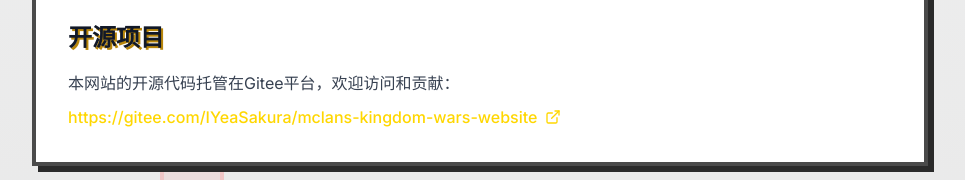
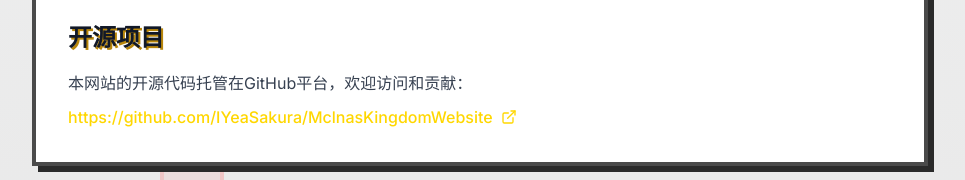
Before and after one commit to IYeaSakura/MclnasKingdomWebsite, a React (Vite) app: page /contact in a window 1280 px wide. Shown: the part 1151-1331 px from the top of the page, without its empty margins (160-1125 px from the left). Built offline with nearby package versions, Linux system fonts and the light colour scheme.

Commit message:
chore: 将代码仓库从Gitee迁移到GitHub
更新所有相关文件和链接，将项目托管平台从Gitee迁移至GitHub

```diff
--- a/src/pages/ContactPage.tsx
+++ b/src/pages/ContactPage.tsx
@@ -175,14 +175,14 @@
               开源项目
             </h2>
             <div className="text-gray-700 space-y-2 leading-relaxed">
-              <p>本网站的开源代码托管在Gitee平台，欢迎访问和贡献：</p>
+              <p>本网站的开源代码托管在GitHub平台，欢迎访问和贡献：</p>
               <a
-                href="https://gitee.com/IYeaSakura/mclans-kingdom-wars-website"
+                href="https://github.com/IYeaSakura/MclnasKingdomWebsite"
                 target="_blank"
                 rel="noopener noreferrer"
                 className="inline-flex items-center gap-2 text-[#FFD700] hover:text-[#CC9900] font-medium transition-colors mt-4"
               >
-                <span>https://gitee.com/IYeaSakura/mclans-kingdom-wars-website</span>
+                <span>https://github.com/IYeaSakura/MclnasKingdomWebsite</span>
                 <ExternalLink className="w-4 h-4" />
               </a>
             </div>
--- a/src/sections/Footer.tsx
+++ b/src/sections/Footer.tsx
@@ -221,7 +221,7 @@
               © 2026 王国之争 × SAKURAIN。保留所有权利。
             </p>
             <a
-              href="https://gitee.com/IYeaSakura/mclans-kingdom-wars-website"
+              href="https://github.com/IYeaSakura/MclnasKingdomWebsite"
               target="_blank"
               rel="noopener noreferrer"
               className="flex items-center gap-2 text-[#E8E8E8] hover:text-[#FFD700] transition-colors font-medium"
--- a/src/sections/LogsReaderIntro.tsx
+++ b/src/sections/LogsReaderIntro.tsx
@@ -120,7 +120,7 @@
                     访问日志分析器
                   </button>
                   <button
-                    onClick={() => window.open('https://gitee.com/IYeaSakura/mclans-log-analyzer', '_blank')}
+                    onClick={() => window.open('https://github.com/IYeaSakura/MclansLogsAnalyzer', '_blank')}
                     className="group px-6 py-3 text-base font-bold rounded-lg border-4 border-[#2A2A2A] text-white bg-[#6A6A6A] hover:bg-[#7A7A7A] hover:border-[#4A4A4A] hover:-translate-y-0.5 transition-all duration-200"
                     style={{ boxShadow: '6px 6px 0 #2A2A2A' }}
                   >
@@ -356,7 +356,7 @@
                     <ArrowRight className="w-4 h-4 ml-2 inline" />
                   </button>
                   <button
-                    onClick={() => window.open('https://gitee.com/IYeaSakura/mclans-log-analyzer', '_blank')}
+                    onClick={() => window.open('https://github.com/IYeaSakura/MclansLogsAnalyzer', '_blank')}
                     className="group px-8 py-4 text-base font-bold rounded-lg border-4 border-[#2A2A2A] text-white bg-[#6A6A6A] hover:bg-[#7A7A7A] hover:border-[#4A4A4A] hover:-translate-y-0.5 transition-all duration-200"
                     style={{ boxShadow: '6px 6px 0 #2A2A2A' }}
                   >
```
Also changed, not shown: 1 other file (tests, documents, lock files or other folders).
